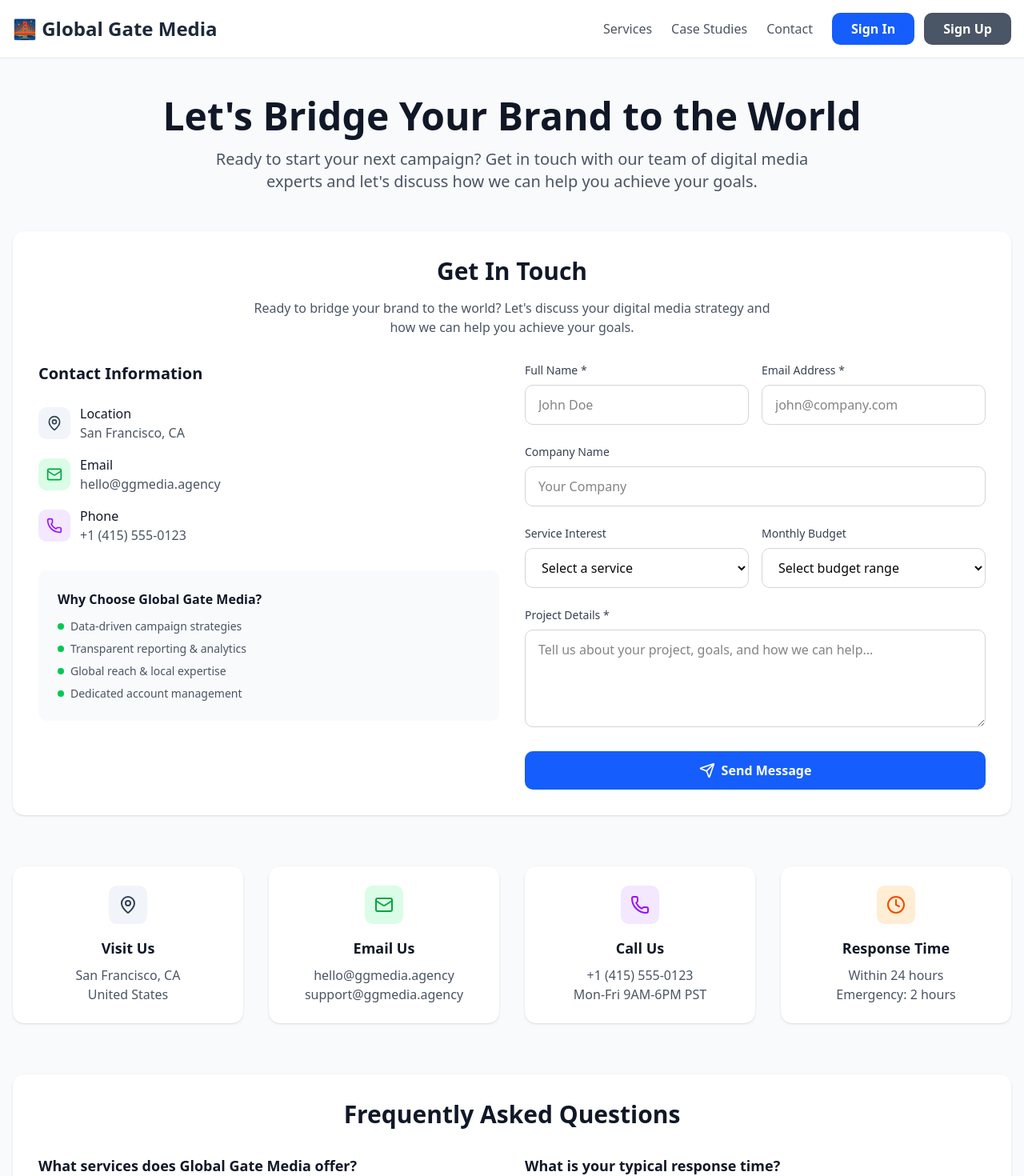
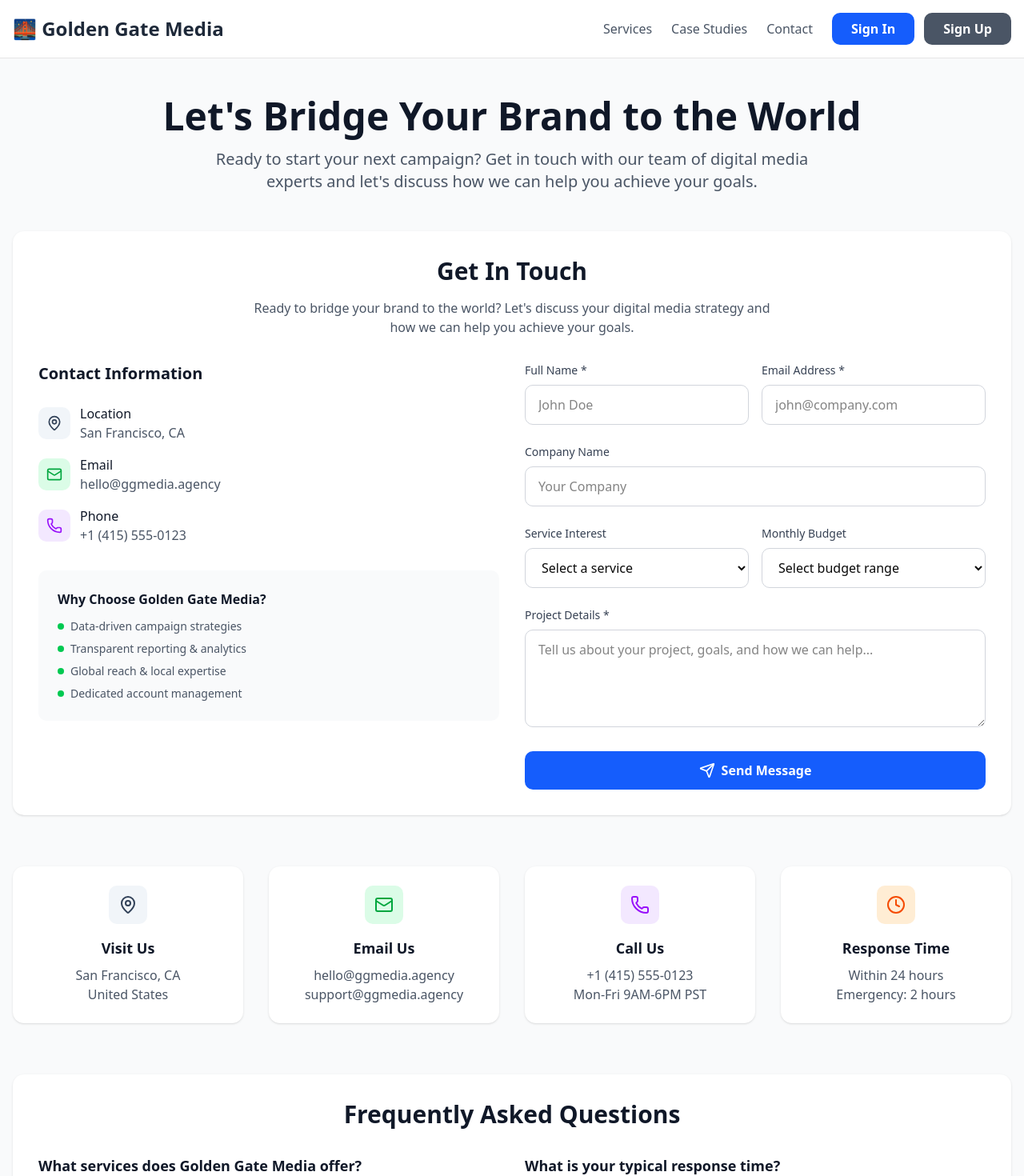
Before and after one commit to Jakaria44/clerk-test, a Next.js app: page /contact in a window 1280 px wide. Shown: the top 1470 px of the page at 80% size. Built offline with nearby package versions, Linux system fonts and the light colour scheme; no server answers.

Commit message:
spelling

```diff
--- a/src/app/contact/page.tsx
+++ b/src/app/contact/page.tsx
@@ -89,7 +89,7 @@ export default function ContactPage() {
           <div className="grid md:grid-cols-2 gap-8">
             <div>
               <h3 className="text-lg font-semibold text-gray-900 mb-3">
-                What services does Global Gate Media offer?
+                What services does Golden Gate Media offer?
               </h3>
               <p className="text-gray-600">
                 We specialize in digital media buying, programmatic advertising,
@@ -121,7 +121,7 @@ export default function ContactPage() {
 
             <div>
               <h3 className="text-lg font-semibold text-gray-900 mb-3">
-                What makes Global Gate Media different?
+                What makes Golden Gate Media different?
               </h3>
               <p className="text-gray-600">
                 Our Golden Gate-inspired approach combines data-driven
--- a/src/app/layout.tsx
+++ b/src/app/layout.tsx
@@ -15,7 +15,7 @@ const geistMono = Geist_Mono({
 });
 
 export const metadata: Metadata = {
-  title: "Global Gate Media - Bridge Your Brand to the World",
+  title: "Golden Gate Media - Bridge Your Brand to the World",
   description:
     "Digital media buying agency connecting brands with audiences through powerful campaigns. From precision targeting to global scale.",
   keywords:
--- a/src/app/page.tsx
+++ b/src/app/page.tsx
@@ -21,7 +21,7 @@ export default function HomePage() {
             Bridge Your Brand to the World
           </h1>
           <p className="text-xl md:text-2xl text-gray-600 mb-12 max-w-5xl mx-auto leading-relaxed">
-            At Global Gate Media, we connect brands with audiences through
+            At Golden Gate Media, we connect brands with audiences through
             powerful digital media buying. From precision targeting to global
             scale, we help you get the right message, in the right place, at the
             right time.
@@ -47,7 +47,7 @@ export default function HomePage() {
                 About Us
               </h2>
               <p className="text-lg text-gray-600 mb-6 leading-relaxed">
-                We are Global Gate Media, a digital media buying agency born at
+                We are Golden Gate Media, a digital media buying agency born at
                 the intersection of creativity, technology, and strategy.
               </p>
               <p className="text-lg text-gray-600 leading-relaxed">
@@ -193,7 +193,7 @@ export default function HomePage() {
         <div className="max-w-7xl mx-auto">
           <div className="text-center mb-16">
             <h2 className="text-4xl font-bold text-gray-900 mb-4">
-              Why Choose Global Gate Media?
+              Why Choose Golden Gate Media?
             </h2>
           </div>
 
@@ -249,7 +249,7 @@ export default function HomePage() {
           <div className="text-center mt-12">
             <SignInButton mode="modal">
               <button className="inline-flex items-center gap-2 bg-blue-600 hover:bg-blue-700 text-white font-semibold py-3 px-6 rounded-lg transition-all duration-200 transform hover:scale-105 shadow-lg">
-                Choose Global Gate Media
+                Choose Golden Gate Media
                 <ArrowRight className="w-4 h-4" />
               </button>
             </SignInButton>
@@ -353,7 +353,7 @@ export default function HomePage() {
         <div className="max-w-7xl mx-auto">
           <div className="grid md:grid-cols-2 gap-8">
             <div>
-              <h3 className="text-2xl font-bold mb-4">🌉 Global Gate Media</h3>
+              <h3 className="text-2xl font-bold mb-4">🌉 Golden Gate Media</h3>
               <p className="text-gray-400 mb-4">
                 Bridge Your Brand to the World
               </p>
@@ -365,7 +365,7 @@ export default function HomePage() {
             </div>
             <div>
               <h4 className="text-lg font-semibold mb-4">
-                Global Gate Media, LLC
+                Golden Gate Media, LLC
               </h4>
               <p className="text-gray-400">
                 Connecting brands with audiences through powerful digital media
--- a/src/components/ContactForm.tsx
+++ b/src/components/ContactForm.tsx
@@ -97,7 +97,7 @@ export default function ContactForm() {
 
           <div className="mt-8 p-6 bg-gray-50 rounded-lg">
             <h4 className="font-semibold text-gray-900 mb-3">
-              Why Choose Global Gate Media?
+              Why Choose Golden Gate Media?
             </h4>
             <ul className="space-y-2 text-sm text-gray-600">
               <li className="flex items-center gap-2">
--- a/src/components/Navbar.tsx
+++ b/src/components/Navbar.tsx
@@ -20,7 +20,7 @@ export default function Navbar() {
           href="/"
           className="text-2xl font-bold text-gray-800 hover:text-slate-700 transition-colors"
         >
-          🌉 Global Gate Media
+          🌉 Golden Gate Media
         </Link>
         <div className="flex gap-6 items-center">
           <nav className="hidden md:flex gap-6">
```
Also changed, not shown: 1 other file (tests, documents, lock files or other folders).
